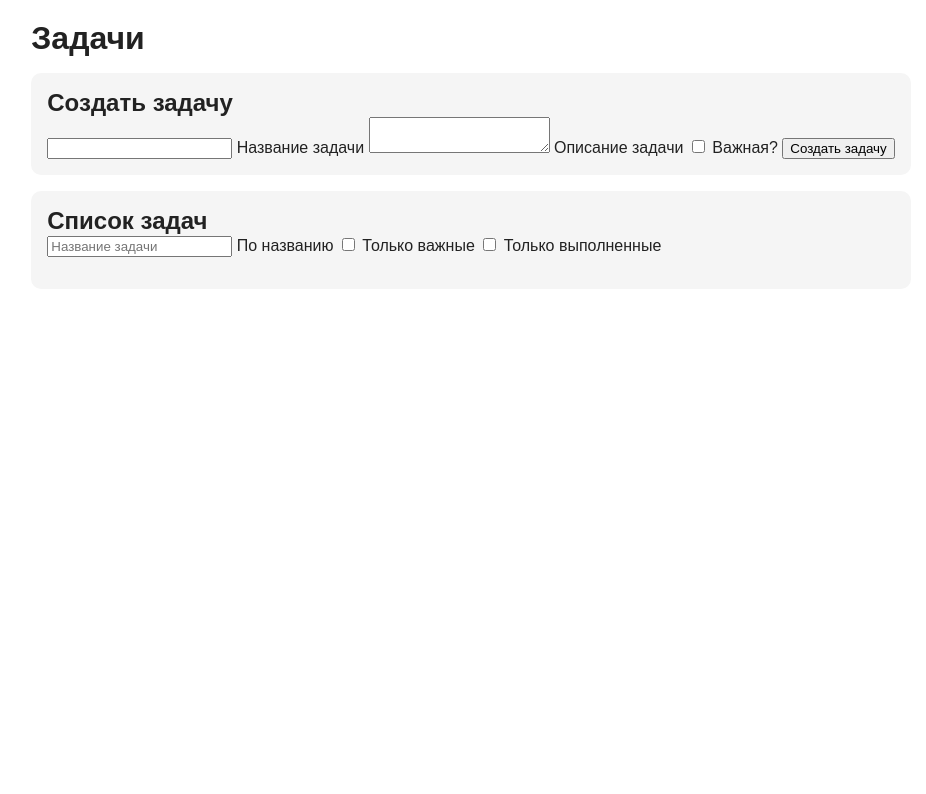
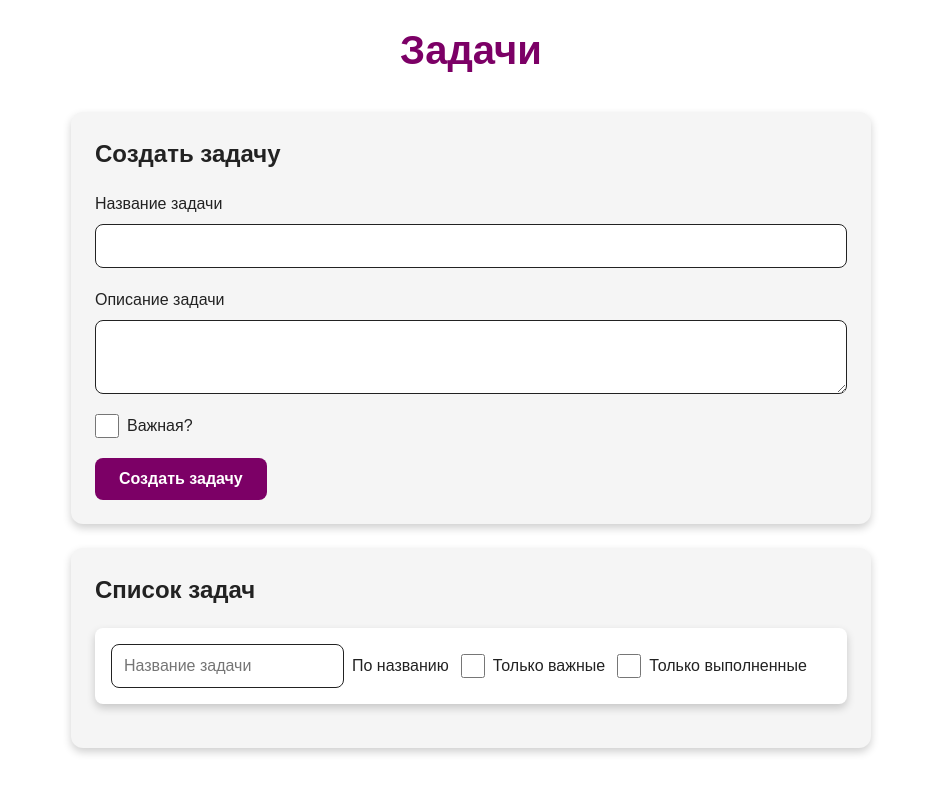
Before and after one commit to sleepsemek/internship-homework-4, a website with bundled scripts: page index.html in a window 1280 px wide. Shown: the whole page, without its empty margins (169-1095 px from the left). Built offline with nearby package versions, Linux system fonts and the light colour scheme; no server answers.

Commit message:
Added styles and accessibility

```diff
--- a/index.html
+++ b/index.html
@@ -16,16 +16,16 @@
             <h2 id="create-task-header">Создать задачу</h2>
             <form data-create-task-form class="create-task-form">
                 <label class="create-task-form__label label">
+                    Название задачи
                     <input type="text" name="name" class="create-task__form-input input" required>
-                    Название задачи
                 </label>
 
                 <label class="create-task-form__label label">
+                    Описание задачи
                     <textarea name="info" class="create-task-form__input input" required></textarea>
-                    Описание задачи
                 </label>
 
-                <label class="create-task-form__label label">
+                <label class="create-task-form__label label label--inline">
                     <input type="checkbox" name="isImportant" value=true class="create-task-form__input input">
                     Важная?
                 </label>
@@ -36,15 +36,15 @@
         <section aria-labelledby="task-list-header" class="section">
             <h2 id="task-list-header">Список задач</h2>
             <div class="filters">
-                <label class="filters__label">
+                <label class="filters__label label label--inline">
                     <input type="text" placeholder="Название задачи" class="filters__input input" data-filter-name>
                     По названию
                 </label>
-                <label class="filters__label">
+                <label class="filters__label label label--inline">
                     <input type="checkbox" class="filters__input input" data-filter-important>
                     Только важные
                 </label>
-                <label class="filters__label">
+                <label class="filters__label label label--inline">
                     <input type="checkbox" class="filters__input input" data-filter-completed>
                     Только выполненные
                 </label>
--- a/style.css
+++ b/style.css
@@ -2,42 +2,178 @@
     --color-surface: #ffffff;
     --color-on-surface: #222222;
 
-    --color-primary: #0288D1;
+    --color-primary: #7c0066;
+    --color-primary-variant: #600051;
     --color-on-primary: #ffffff;
 
     --color-surface-1: #f5f5f5;
     --color-surface-2: #eeeeee;
-    --color-surface-3: #e0e0e0;
-    --color-surface-4: #bdbdbd;
+    --color-surface-3: #e8e8e8;
+
+    --box-shadow: 0 4px 8px #00000030;
+    --transition-duration: 0.2s;
 }
 
-h1, h2,
-h3, h4,
-h5, h6 {
+:focus-visible {
+    outline: 2px dashed var(--color-primary);
+    outline-offset: 2px;
+    transition-duration: 0s !important;
+}
+
+h1, h2, h3, h4, h5, h6, p {
     margin: 0;
 }
 
 body {
     margin: 0;
     background-color: var(--color-surface);
-    color: var(--color-on-surface);
-    font-family: sans-serif;
-    font-size: 16px;
     box-sizing: border-box;
     display: flex;
     flex-direction: column;
     align-items: center;
+    min-height: 100vh;
+}
+
+body, textarea {
+    color: var(--color-on-surface);
+    font-family: sans-serif;
+    font-size: 16px;
+    line-height: 1.5;
+}
+
+textarea {
+    resize: block;
 }
 
 .content {
     display: grid;
     grid-template-columns: 1fr;
-    row-gap: 16px;
+    row-gap: 24px;
     padding: 20px;
+    max-width: 800px;
+    width: 100%;
 }
 
 .section {
+    display: grid;
+    grid-template-columns: 1fr;
+    row-gap: 20px;
     background-color: var(--color-surface-1);
-    border-radius: 10px;
+    border-radius: 12px;
+    padding: 24px;
+    box-shadow: var(--box-shadow);
+}
+
+.title {
+    color: var(--color-primary);
+    font-size: 2.5rem;
+    margin-bottom: 8px;
+    text-align: center;
+}
+
+.create-task-form {
+    display: flex;
+    flex-direction: column;
+    gap: 20px;
+}
+
+.label {
+    display: flex;
+    flex-direction: column;
+    gap: 8px;
+    font-weight: 500;
+    cursor: pointer;
+}
+
+.label--inline {
+    flex-direction: row;
+    align-items: center;
+}
+
+.input {
+    padding: 12px;
+    border: 1px solid var(--color-on-surface);
+    border-radius: 8px;
+    font-size: 1rem;
+    transition: all 0.2s ease;
+    background-color: var(--color-surface);
+}
+
+.input[type="checkbox"] {
+    margin: 0;
+    width: 24px;
+    height: 24px;
+    accent-color: var(--color-primary);
+    cursor: pointer;
+}
+
+.button {
+    padding: 12px 24px;
+    background-color: var(--color-primary);
+    color: var(--color-on-primary);
+    border: none;
+    border-radius: 8px;
+    font-size: 1rem;
+    font-weight: 600;
+    cursor: pointer;
+    transition: var(--transition-duration);
+    align-self: flex-start;
+
+    &:hover {
+        background-color: var(--color-primary-variant);
+    }
+}
+
+.filters {
+    display: flex;
+    flex-wrap: wrap;
+    gap: 12px;
     padding: 16px;
+    background-color: var(--color-surface);
+    box-shadow: var(--box-shadow);
+    border-radius: 8px;
 }
+
+.tasks__list {
+    display: grid;
+    grid-template-columns: repeat(2, 1fr);
+    gap: 16px;
+    list-style: none;
+    padding: 0;
+    margin: 0;
+
+    @media (max-width: 768px) {
+        grid-template-columns: 1fr;
+    }
+}
+
+.tasks__item {
+    background-color: var(--color-surface);
+    border-radius: 12px;
+    padding: 20px;
+    box-shadow: var(--box-shadow);
+    transition-duration: var(--transition-duration);
+}
+
+.task {
+    display: grid;
+    grid-template-columns: 1fr;
+    row-gap: 12px;
+}
+
+.task--completed {
+    background-color: var(--color-surface-3);
+}
+
+.task__controls {
+    display: flex;
+    flex-wrap: wrap;
+    gap: 16px;
+}
+
+.task__controls-label {
+    display: flex;
+    align-items: center;
+    gap: 6px;
+    font-size: 0.9rem;
+}
--- a/ui/taskItem.js
+++ b/ui/taskItem.js
@@ -8,26 +8,25 @@ export function createTaskItem(
     }
 ) {
     const li = Object.assign(document.createElement('li'), {
-        className: 'tasks__item task'
+        className: `tasks__item task ${isCompleted ? 'task--completed' : ''}`
     })
 
     li.dataset.taskId = id
     li.innerHTML = `
-        <header class="task__header">
-            <h3 class="task__title">${name}</h3>
-            <p class="task__description">${info}</p>
-        </header>
+        <h3 class="task__title">${name}</h3>
+        <p class="task__description">${info}</p>
+
         <div class="task__controls">
-            <label class="task__controls-label label">
-                <input class="task__controls-input input" type="checkbox" ${isImportant ? 'checked' : ''} data-important-checkbox>
+            <label class="task__controls-label label label--inline">
+                <input class="task__controls-input input" type="checkbox" aria-label="Пометить задачу '${name}' как важную" ${isImportant ? 'checked' : ''} data-important-checkbox>
                 Важная
             </label>
-            <label class="task__controls-label label">
-                <input class="task__controls-input input" type="checkbox" ${isCompleted ? 'checked' : ''} data-complete-checkbox>
+            <label class="task__controls-label label label--inline">
+                <input class="task__controls-input input" type="checkbox" aria-label="Пометить задачу '${name}' как завершенную" ${isCompleted ? 'checked' : ''} data-complete-checkbox>
                 Выполнена
             </label>
         </div>
-        <button class="task__controls-button button button--delete" type="button" data-delete-button>Удалить</button>
+        <button class="task__controls-button button" type="button" aria-label="Удалить задачу '${name}'" data-delete-button>Удалить</button>
     `
     return li
 }
```
